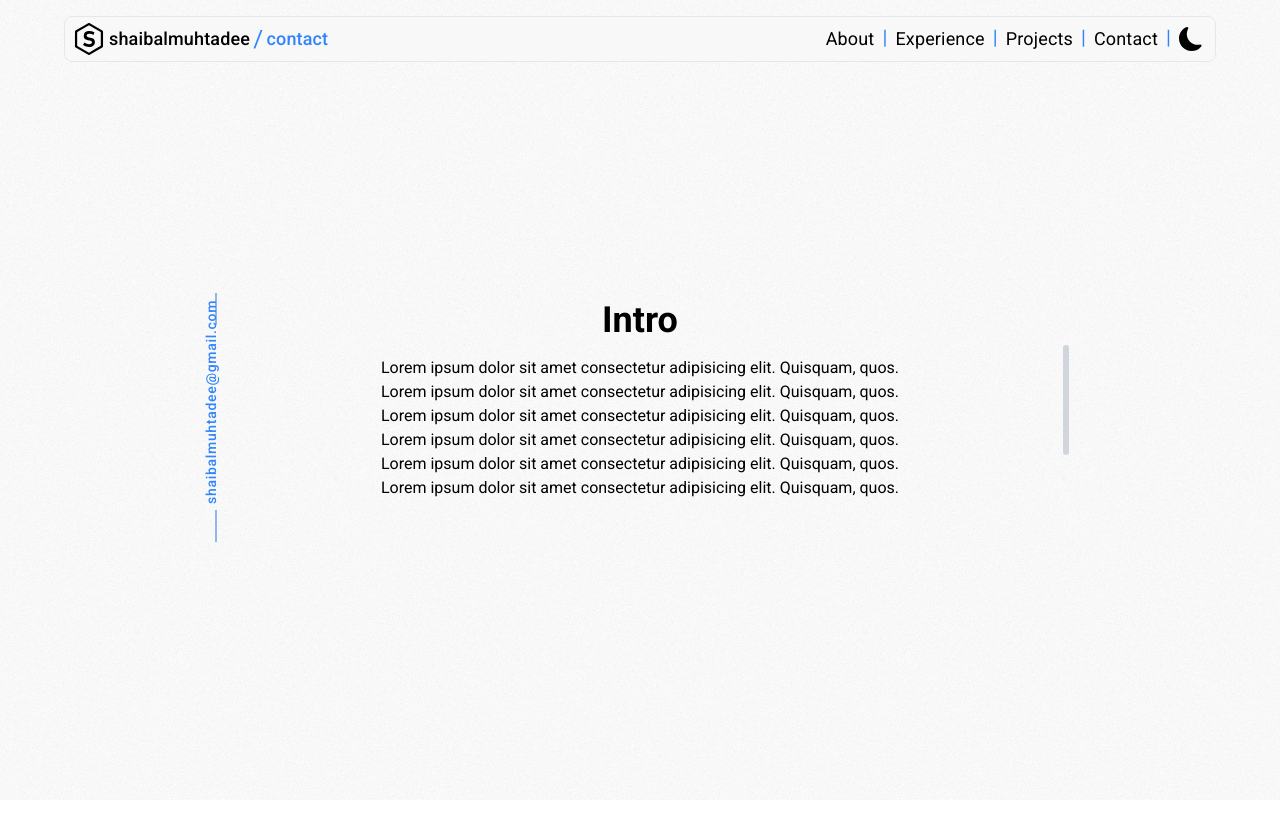
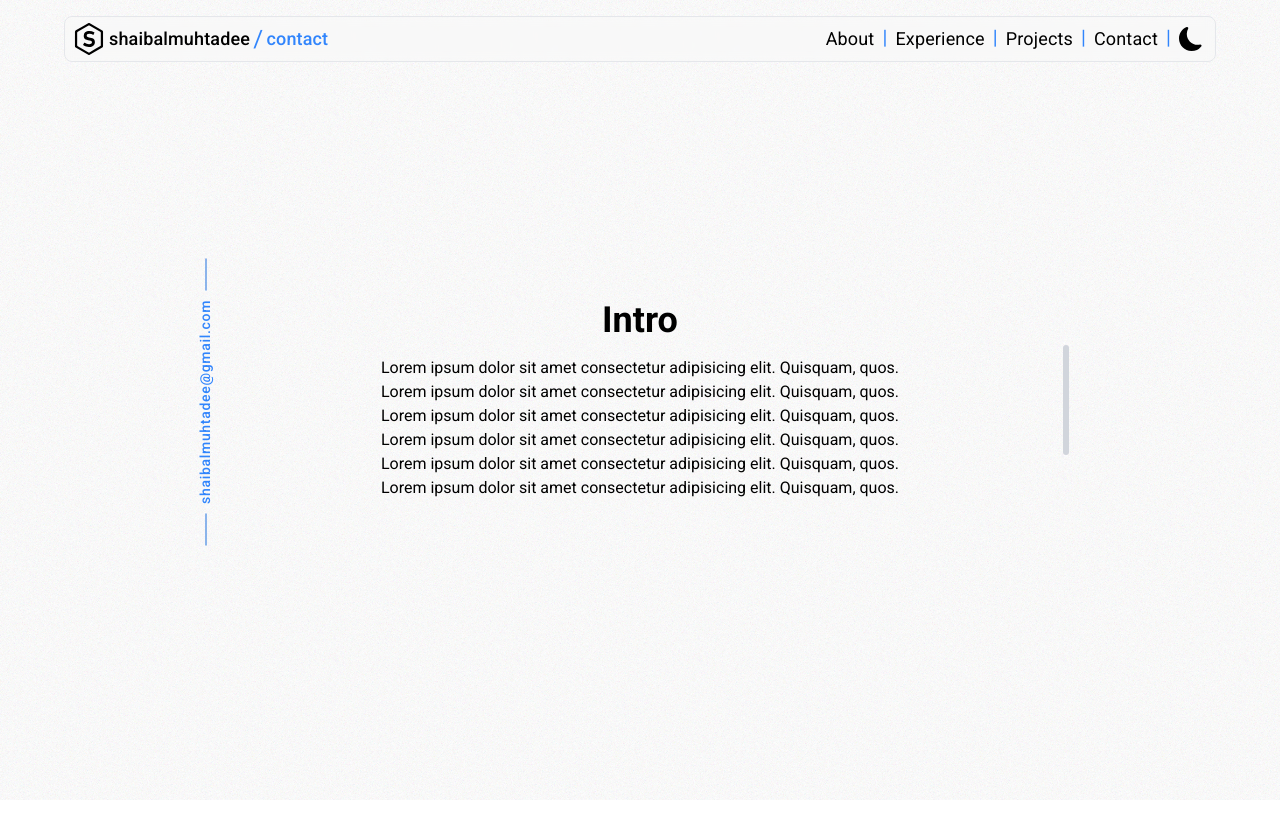
Before and after one commit to shaibalmuhtadee/portfolio2025, a Next.js app: page / in a window 1280 px wide. Shown: the top 838 px of the page. Built offline with nearby package versions, Linux system fonts and the light colour scheme.

Commit message:
Fixed: email sidebar component's responsiveness

```diff
--- a/src/app/layout.tsx
+++ b/src/app/layout.tsx
@@ -35,7 +35,9 @@ export default function RootLayout({
           <div id="grain-overlay"></div>
           <NavBar />
           <ScrollBar />
-          <EmailSidebar />
+          <div className="hidden lg:block">
+            <EmailSidebar />
+          </div>
           {children}
         </ThemeProvider>
       </body>
--- a/src/components/EmailSidebar.tsx
+++ b/src/components/EmailSidebar.tsx
@@ -19,9 +19,19 @@ const EmailSidebar = () => {
     : "#374151";
 
   return (
-    <>
+    <div
+      className="fixed"
+      style={{ left: "16vw", top: "63vh", transform: "translateY(-50%)" }}
+    >
+      <div className="relative flex items-center">
+        {/* Top Divider */}
         <Divider
-        className="fixed top-[38.6svh] left-[15.65%] -translate-y-1/2"
+          className="absolute"
+          style={{
+            left: "-15px",
+            top: "-220px",
+            transform: "rotate(-90deg)",
+          }}
           orientation="horizontal"
           flexItem
           sx={{
@@ -29,10 +39,10 @@ const EmailSidebar = () => {
             height: "1px",
             width: "32px",
             transformOrigin: "center",
-          transform: "rotate(-90deg)",
           }}
         />
-      <div className="fixed top-[63svh] left-[16.5%] -translate-y-1/2 flex flex-col items-center gap-1">
+
+        {/* Email */}
         <p
           className={`${
             mounted
@@ -44,9 +54,15 @@ const EmailSidebar = () => {
         >
           shaibalmuhtadee@gmail.com
         </p>
-      </div>
+
+        {/* Bottom Divider */}
         <Divider
-        className="fixed top-[65.8svh] left-[15.65%] -translate-y-1/2"
+          className="absolute"
+          style={{
+            left: "-15px",
+            bottom: "-16px",
+            transform: "rotate(-90deg)",
+          }}
           orientation="horizontal"
           flexItem
           sx={{
@@ -54,10 +70,10 @@ const EmailSidebar = () => {
             height: "1px",
             width: "32px",
             transformOrigin: "center",
-          transform: "rotate(-90deg)",
           }}
         />
-    </>
+      </div>
+    </div>
   );
 };
 
```
Lines whose indentation alone changed are shown as unchanged.
